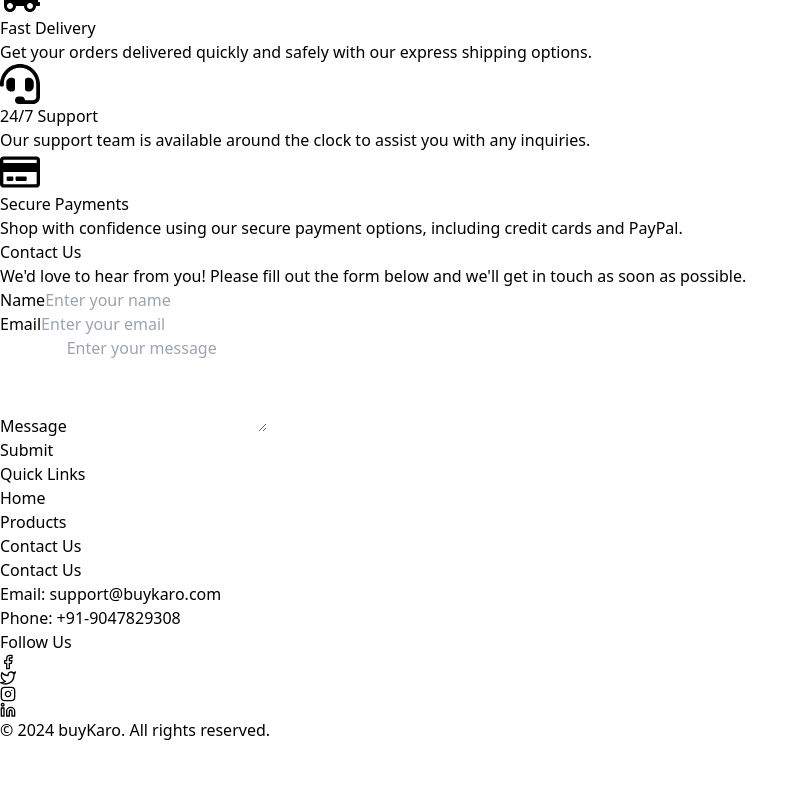
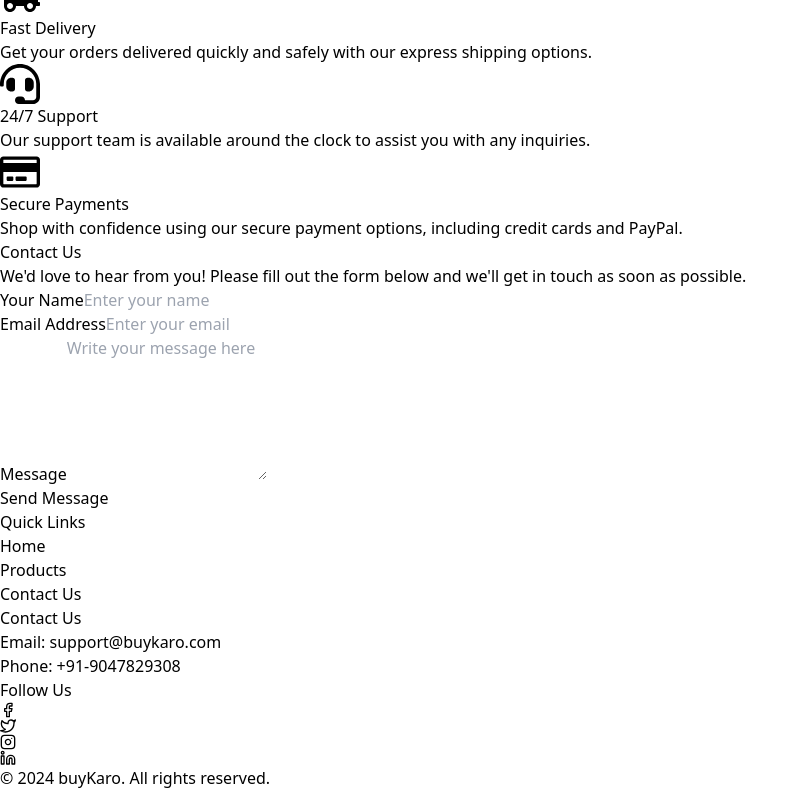
Before and after one commit to vinayakmalviya21/buykaro-frontend, a React (Vite) app: page / in a window 1280 px wide. Shown: the part 2862-3652 px from the top of the page, without its empty margins (0-808 px from the left). Before the commit the page ends 3604 px from the top, so only its background shows below. Built offline with nearby package versions, Linux system fonts and the light colour scheme.

Commit message:
contact api integration

```diff
--- a/src/components/ContactUsSection.jsx
+++ b/src/components/ContactUsSection.jsx
@@ -7,17 +7,44 @@ export default function ContactUsSection() {
     message: "",
   });
 
+  const [isSubmitting, setIsSubmitting] = useState(false);
+
   const handleChange = (e) => {
-    setFormData({
-      ...formData,
-      [e.target.name]: e.target.value,
-    });
+    const { name, value } = e.target;
+    setFormData((prevData) => ({
+      ...prevData,
+      [name]: value,
+    }));
   };
 
-  const handleSubmit = (e) => {
+  const handleSubmit = async (e) => {
     e.preventDefault();
-    // Handle form submission logic (e.g., sending data to a server)
-    console.log("Form data submitted:", formData);
+    setIsSubmitting(true);
+
+    try {
+      const response = await fetch(
+        `${import.meta.env.VITE_API_URL}/api/contact/contact-us`,
+        {
+          method: "POST",
+          headers: {
+            "Content-Type": "application/json",
+          },
+          body: JSON.stringify(formData),
+        }
+      );
+
+      if (response.ok) {
+        alert("Message sent successfully!");
+        setFormData({ name: "", email: "", message: "" });
+      } else {
+        alert("Failed to send message, please try again later.");
+      }
+    } catch (error) {
+      console.error("Error:", error);
+      alert("An error occurred while sending the message.");
+    } finally {
+      setIsSubmitting(false);
+    }
   };
 
   return (
@@ -31,74 +58,56 @@ export default function ContactUsSection() {
           get in touch as soon as possible.
         </p>
 
-        <form onSubmit={handleSubmit} className="space-y-6">
-          <div className="grid grid-cols-1 gap-6 sm:grid-cols-2">
-            <div className="form-group">
-              <label
-                htmlFor="name"
-                className="block text-sm font-medium text-gray-700"
-              >
-                Name
+        <form className="space-y-6" onSubmit={handleSubmit}>
+          <div>
+            <label className="block text-gray-700 font-semibold mb-2">
+              Your Name
             </label>
             <input
               type="text"
-                id="name"
               name="name"
               value={formData.name}
               onChange={handleChange}
+              className="w-full px-4 py-3 border border-gray-300 rounded-lg focus:outline-none focus:ring-2 focus:ring-blue-500 text-gray-700"
+              placeholder="Enter your name"
               required
-                className="mt-1 block w-full px-3 py-2 border border-gray-300 rounded-md shadow-sm focus:outline-none focus:ring-indigo-500 focus:border-indigo-500 sm:text-sm"
-                placeholder="Enter your name"
             />
           </div>
-
-            <div className="form-group">
-              <label
-                htmlFor="email"
-                className="block text-sm font-medium text-gray-700"
-              >
-                Email
+          <div>
+            <label className="block text-gray-700 font-semibold mb-2">
+              Email Address
             </label>
             <input
               type="email"
-                id="email"
               name="email"
               value={formData.email}
               onChange={handleChange}
+              className="w-full px-4 py-3 border border-gray-300 rounded-lg focus:outline-none focus:ring-2 focus:ring-blue-500 text-gray-700"
+              placeholder="Enter your email"
               required
-                className="mt-1 block w-full px-3 py-2 border border-gray-300 rounded-md shadow-sm focus:outline-none focus:ring-indigo-500 focus:border-indigo-500 sm:text-sm"
-                placeholder="Enter your email"
             />
           </div>
-          </div>
-
-          <div className="form-group">
-            <label
-              htmlFor="message"
-              className="block text-sm font-medium text-gray-700"
-            >
+          <div>
+            <label className="block text-gray-700 font-semibold mb-2">
               Message
             </label>
             <textarea
-              id="message"
               name="message"
               value={formData.message}
               onChange={handleChange}
+              rows="6"
+              className="w-full px-4 py-3 border border-gray-300 rounded-lg focus:outline-none focus:ring-2 focus:ring-blue-500 text-gray-700"
+              placeholder="Write your message here"
               required
-              className="mt-1 block w-full px-3 py-2 border border-gray-300 rounded-md shadow-sm focus:outline-none focus:ring-indigo-500 focus:border-indigo-500 sm:text-sm"
-              placeholder="Enter your message"
-              rows="4"
-            />
+            ></textarea>
           </div>
-
-          <div className="flex justify-center items-center">
           <button
             type="submit"
-              className="bg-gradient-to-r from-purple-600 to-blue-500 text-white py-2 px-4 rounded-md font-medium hover:bg-blue-600 transition duration-300 transform hover:scale-105 w-min flex justify-center items-center"
+            className="w-max bg-gradient-to-r from-purple-600 to-blue-500 text-white py-3 px-6 rounded-full font-semibold hover:bg-blue-600 transition duration-300 transform hover:scale-105"
+            disabled={isSubmitting}
           >
-              Submit
+            {isSubmitting ? "Sending..." : "Send Message"}
           </button>
-          </div>
         </form>
       </div>
     </section>
--- a/src/pages/ContactUsPage.jsx
+++ b/src/pages/ContactUsPage.jsx
@@ -1,7 +1,53 @@
-import React from "react";
-import { FaPhoneAlt, FaMapMarkerAlt, FaEnvelope } from "react-icons/fa"; // Optional Icons for contact details
+import React, { useState } from "react";
+import { FaPhoneAlt, FaMapMarkerAlt, FaEnvelope } from "react-icons/fa";
 
 export default function ContactUsPage() {
+  const [formData, setFormData] = useState({
+    name: "",
+    email: "",
+    message: "",
+  });
+
+  const [isSubmitting, setIsSubmitting] = useState(false);
+
+  const handleChange = (e) => {
+    const { name, value } = e.target;
+    setFormData((prevData) => ({
+      ...prevData,
+      [name]: value,
+    }));
+  };
+
+  const handleSubmit = async (e) => {
+    e.preventDefault();
+    setIsSubmitting(true);
+
+    try {
+      const response = await fetch(
+        `${import.meta.env.VITE_API_URL}/api/contact/contact-us`,
+        {
+          method: "POST",
+          headers: {
+            "Content-Type": "application/json",
+          },
+          body: JSON.stringify(formData),
+        }
+      );
+
+      if (response.ok) {
+        alert("Message sent successfully!");
+        setFormData({ name: "", email: "", message: "" });
+      } else {
+        alert("Failed to send message, please try again later.");
+      }
+    } catch (error) {
+      console.error("Error:", error);
+      alert("An error occurred while sending the message.");
+    } finally {
+      setIsSubmitting(false);
+    }
+  };
+
   return (
     <div className="min-h-screen bg-gradient-to-br from-gray-100 to-gray-300 py-8">
       <div className="container mx-auto px-6">
@@ -19,15 +65,19 @@ export default function ContactUsPage() {
             <h3 className="text-3xl font-bold bg-clip-text text-transparent bg-gradient-to-r from-blue-500 to-green-500 mb-8">
               Send Us a Message
             </h3>
-            <form className="space-y-8">
+            <form className="space-y-8" onSubmit={handleSubmit}>
               <div>
                 <label className="block text-gray-700 font-semibold mb-2">
                   Your Name
                 </label>
                 <input
                   type="text"
+                  name="name"
+                  value={formData.name}
+                  onChange={handleChange}
                   className="w-full px-4 py-3 border border-gray-300 rounded-lg focus:outline-none focus:ring-2 focus:ring-blue-500 text-gray-700"
                   placeholder="Enter your name"
+                  required
                 />
               </div>
               <div>
@@ -36,8 +86,12 @@ export default function ContactUsPage() {
                 </label>
                 <input
                   type="email"
+                  name="email"
+                  value={formData.email}
+                  onChange={handleChange}
                   className="w-full px-4 py-3 border border-gray-300 rounded-lg focus:outline-none focus:ring-2 focus:ring-blue-500 text-gray-700"
                   placeholder="Enter your email"
+                  required
                 />
               </div>
               <div>
@@ -45,16 +99,21 @@ export default function ContactUsPage() {
                   Message
                 </label>
                 <textarea
+                  name="message"
+                  value={formData.message}
+                  onChange={handleChange}
                   rows="6"
                   className="w-full px-4 py-3 border border-gray-300 rounded-lg focus:outline-none focus:ring-2 focus:ring-blue-500 text-gray-700"
                   placeholder="Write your message here"
+                  required
                 ></textarea>
               </div>
               <button
                 type="submit"
                 className="w-max bg-gradient-to-r from-purple-600 to-blue-500 text-white py-3 px-6 rounded-full font-semibold hover:bg-blue-600 transition duration-300 transform hover:scale-105"
+                disabled={isSubmitting}
               >
-                Send Message
+                {isSubmitting ? "Sending..." : "Send Message"}
               </button>
             </form>
           </div>
```
Lines whose indentation alone changed are shown as unchanged.
